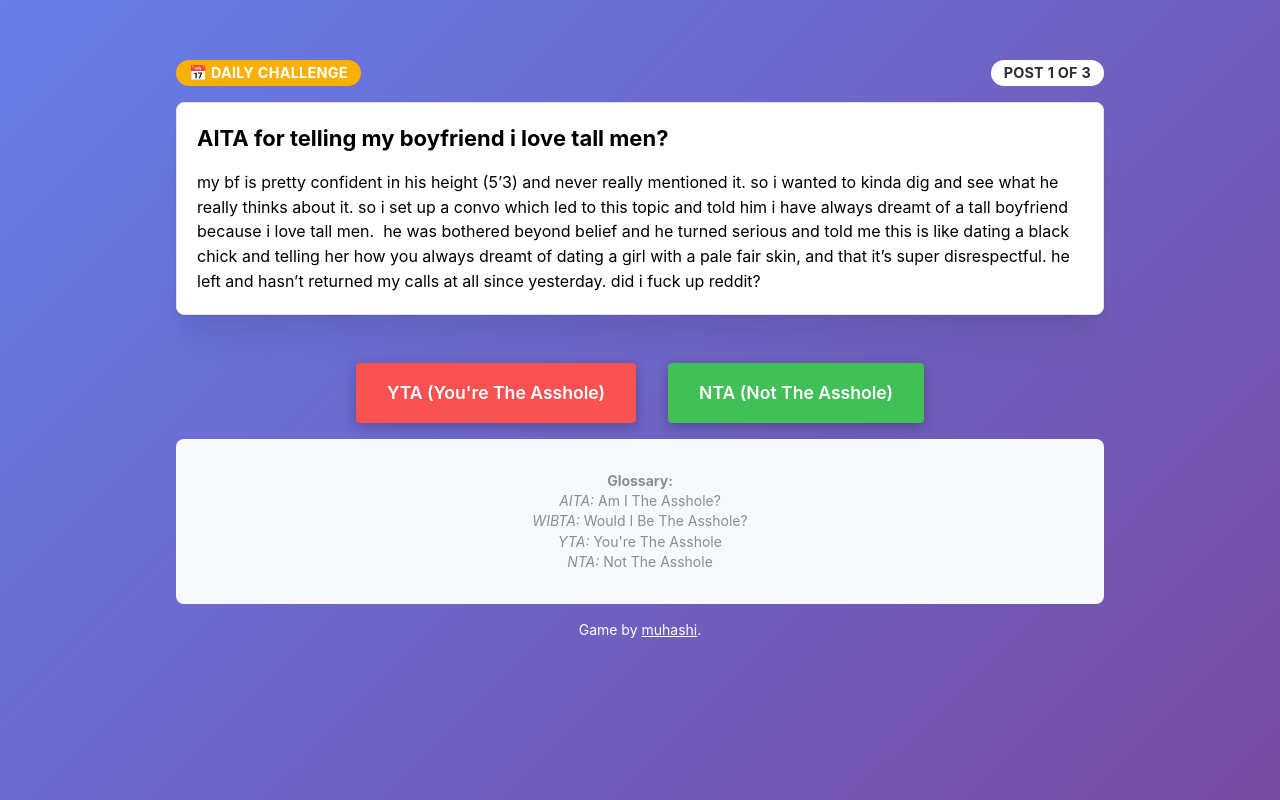
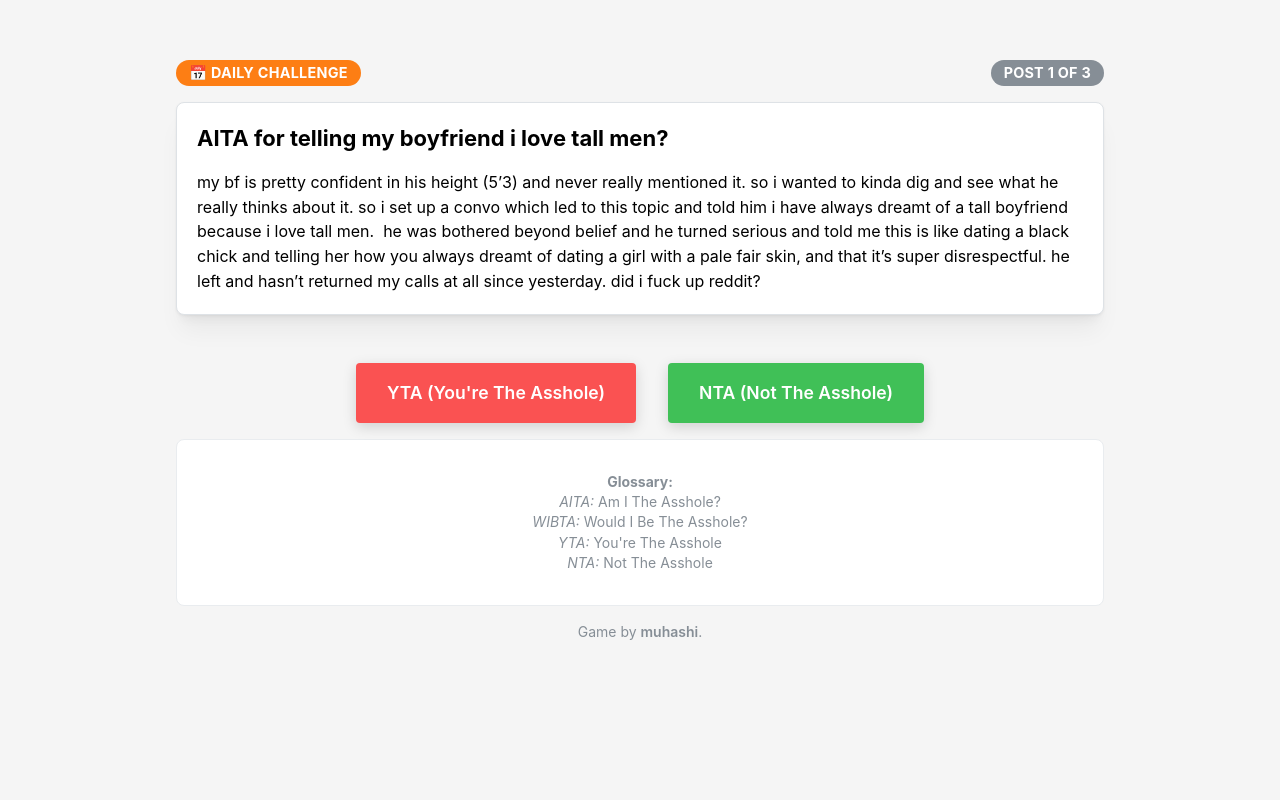
Before and after one commit to muhashi/aita-guesser, a React (Vite) app: page / in a window 1280 px wide. Both pictures are taken after a click on the button "📅 Daily Challenge". Built offline with nearby package versions, Linux system fonts and the light colour scheme.

Commit message:
Update some styling

```diff
--- a/src/App.jsx
+++ b/src/App.jsx
@@ -40,8 +40,8 @@ function getRandomPosts() {
 
 function Footer() {
   return (
-    <Text size="sm" c="white" align="center">
-      Game by <Anchor c="white" underline="not-hover" href="https://muhashi.com" target="_blank" rel="noopener noreferrer">muhashi</Anchor>.
+    <Text size="sm" c="dimmed" ta="center" pb="xl">
+      Game by <Anchor c="dimmed" style={{ fontWeight: 600 }} href="https://muhashi.com" target="_blank" rel="noopener noreferrer">muhashi</Anchor>.
     </Text>
   );
 }
@@ -111,7 +111,7 @@ export default function App() {
       <MantineProvider>
         <div style={{
           minHeight: '100vh',
-          background: 'linear-gradient(135deg, #667eea 0%, #764ba2 100%)',
+          backgroundColor: '#f5f5f5',
           padding: '20px'
         }}>
           <Container size="sm" style={{ marginTop: '100px' }}>
@@ -120,15 +120,15 @@ export default function App() {
                 order={1}
                 style={{
                   fontSize: '4rem',
-                  color: 'white',
+                  color: '#2c3e50',
                   fontWeight: 800,
-                  textShadow: '4px 4px 8px rgba(0,0,0,0.3)',
+                  textShadow: '2px 2px 4px rgba(0,0,0,0.1)',
                   letterSpacing: '-2px'
                 }}
               >
                 AITA Guesser
               </Title>
-              <Text size="xl" c="white" ta="center" style={{ textShadow: '2px 2px 4px rgba(0,0,0,0.2)' }}>
+              <Text size="xl" c="dimmed" ta="center">
                 Can you guess if the poster is the asshole?
               </Text>
               <Group gap="md" mt="xl">
@@ -136,10 +136,10 @@ export default function App() {
                   size="xl"
                   onClick={() => startGame('daily')}
                   variant="filled"
-                  color="yellow"
+                  color="orange"
                   disabled={dailyCompleted}
                   style={{
-                    boxShadow: '0 4px 14px rgba(0,0,0,0.25)',
+                    boxShadow: '0 4px 14px rgba(0,0,0,0.15)',
                     fontSize: '1.1rem',
                     height: '60px',
                     paddingLeft: '30px',
@@ -151,13 +151,15 @@ export default function App() {
                 <Button
                   size="xl"
                   onClick={() => startGame('quick')}
-                  variant="white"
+                  variant="outline"
+                  color="dark"
                   style={{
-                    boxShadow: '0 4px 14px rgba(0,0,0,0.25)',
+                    boxShadow: '0 4px 14px rgba(0,0,0,0.1)',
                     fontSize: '1.1rem',
                     height: '60px',
                     paddingLeft: '30px',
-                    paddingRight: '30px'
+                    paddingRight: '30px',
+                    backgroundColor: 'white'
                   }}
                 >
                   🎲 Quick Play
@@ -178,21 +180,21 @@ export default function App() {
       <MantineProvider>
         <div style={{
           minHeight: '100vh',
-          background: 'linear-gradient(135deg, #667eea 0%, #764ba2 100%)',
+          backgroundColor: '#f5f5f5',
           padding: '20px'
         }}>
           <Container size="md" style={{ marginTop: '40px' }}>
             <Stack gap="md">
               <Group justify="space-between">
-                <Badge size="lg" color="yellow" variant="filled" style={{ fontSize: '0.9rem' }}>
+                <Badge size="lg" color="orange" variant="filled" style={{ fontSize: '0.9rem' }}>
                   {gameMode === 'daily' ? '📅 Daily Challenge' : '🎲 Quick Play'}
                 </Badge>
-                <Badge size="lg" variant="filled" color="white" c="dark" style={{ fontSize: '0.9rem' }}>
+                <Badge size="lg" variant="filled" color="gray" style={{ fontSize: '0.9rem' }}>
                   Post {currentIndex + 1} of 3
                 </Badge>
               </Group>
 
-              <Card shadow="xl" padding="lg" radius="md" withBorder style={{ backgroundColor: 'white' }}>
+              <Card shadow="md" padding="lg" radius="md" withBorder style={{ backgroundColor: 'white' }}>
                 <Stack gap="md">
                   <Title order={2} size="h3">{currentPost.title}</Title>
                   <Text style={{ whiteSpace: 'pre-wrap' }} dangerouslySetInnerHTML={{ __html: currentPost.text }} />
@@ -206,7 +208,7 @@ export default function App() {
                     color="red"
                     onClick={() => handleGuess('YTA')}
                     style={{
-                      boxShadow: '0 4px 14px rgba(0,0,0,0.25)',
+                      boxShadow: '0 4px 14px rgba(0,0,0,0.15)',
                       height: '60px',
                       fontSize: '1.1rem',
                       paddingLeft: '30px',
@@ -220,7 +222,7 @@ export default function App() {
                     color="green"
                     onClick={() => handleGuess('NTA')}
                     style={{
-                      boxShadow: '0 4px 14px rgba(0,0,0,0.25)',
+                      boxShadow: '0 4px 14px rgba(0,0,0,0.15)',
                       height: '60px',
                       fontSize: '1.1rem',
                       paddingLeft: '30px',
@@ -253,8 +255,8 @@ export default function App() {
                   </Stack>
                 </Paper>
               )}
-              <Paper p="xl" radius="md" style={{ backgroundColor: '#f8f9fa' }}>
-                <Text size="sm" c="dimmed" align="center">
+              <Paper p="xl" radius="md" style={{ backgroundColor: 'white', border: '1px solid #e9ecef' }}>
+                <Text size="sm" c="dimmed" ta="center">
                   <strong>Glossary:</strong>
                   <br />
                   <em>AITA:</em> Am I The Asshole?
@@ -281,21 +283,21 @@ export default function App() {
       <MantineProvider>
         <div style={{
           minHeight: '100vh',
-          background: 'linear-gradient(135deg, #667eea 0%, #764ba2 100%)',
+          backgroundColor: '#f5f5f5',
           padding: '20px'
         }}>
           <Container size="md" style={{ marginTop: '40px' }}>
             <Stack gap="xl" align="center">
-              <Title order={1} c="white" style={{ textShadow: '2px 2px 4px rgba(0,0,0,0.3)' }}>
+              <Title order={1} c="dark" style={{ textShadow: '2px 2px 4px rgba(0,0,0,0.1)' }}>
                 Game Complete!
               </Title>
-              <Title order={2} c="white" style={{ textShadow: '2px 2px 4px rgba(0,0,0,0.3)' }}>
+              <Title order={2} c="dark" style={{ textShadow: '2px 2px 4px rgba(0,0,0,0.1)' }}>
                 You got {correctCount} out of 3 correct
               </Title>
 
               <Stack gap="md" style={{ width: '100%' }}>
                 {userAnswers.map((answer, idx) => (
-                  <Card key={idx} shadow="xl" padding="lg" radius="md" withBorder style={{ backgroundColor: 'white' }}>
+                  <Card key={idx} shadow="md" padding="lg" radius="md" withBorder style={{ backgroundColor: 'white' }}>
                     <Group justify="space-between">
                       <Text fw={500}>{answer.post.title}</Text>
                       <Badge color={answer.correct ? 'green' : 'red'}>
@@ -316,9 +318,9 @@ export default function App() {
                       size="lg"
                       onClick={shareResults}
                       variant="filled"
-                      color="yellow"
+                      color="orange"
                       style={{
-                        boxShadow: '0 4px 14px rgba(0,0,0,0.25)',
+                        boxShadow: '0 4px 14px rgba(0,0,0,0.15)',
                         fontSize: '1.1rem'
                       }}
                     >
@@ -327,10 +329,12 @@ export default function App() {
                     <Button
                       size="lg"
                       onClick={() => startGame('quick')}
-                      variant="white"
+                      variant="outline"
+                      color="dark"
                       style={{
-                        boxShadow: '0 4px 14px rgba(0,0,0,0.25)',
-                        fontSize: '1.1rem'
+                        boxShadow: '0 4px 14px rgba(0,0,0,0.1)',
+                        fontSize: '1.1rem',
+                        backgroundColor: 'white'
                       }}
                     >
                       Play Quick Mode
@@ -341,10 +345,12 @@ export default function App() {
                     <Button
                       size="lg"
                       onClick={() => setScreen('home')}
-                      variant="white"
+                      variant="outline"
+                      color="dark"
                       style={{
-                        boxShadow: '0 4px 14px rgba(0,0,0,0.25)',
-                        fontSize: '1.1rem'
+                        boxShadow: '0 4px 14px rgba(0,0,0,0.1)',
+                        fontSize: '1.1rem',
+                        backgroundColor: 'white'
                       }}
                     >
                       Back to Home
@@ -353,9 +359,9 @@ export default function App() {
                       size="lg"
                       onClick={() => startGame('quick')}
                       variant="filled"
-                      color="yellow"
+                      color="orange"
                       style={{
-                        boxShadow: '0 4px 14px rgba(0,0,0,0.25)',
+                        boxShadow: '0 4px 14px rgba(0,0,0,0.15)',
                         fontSize: '1.1rem'
                       }}
                     >
```
